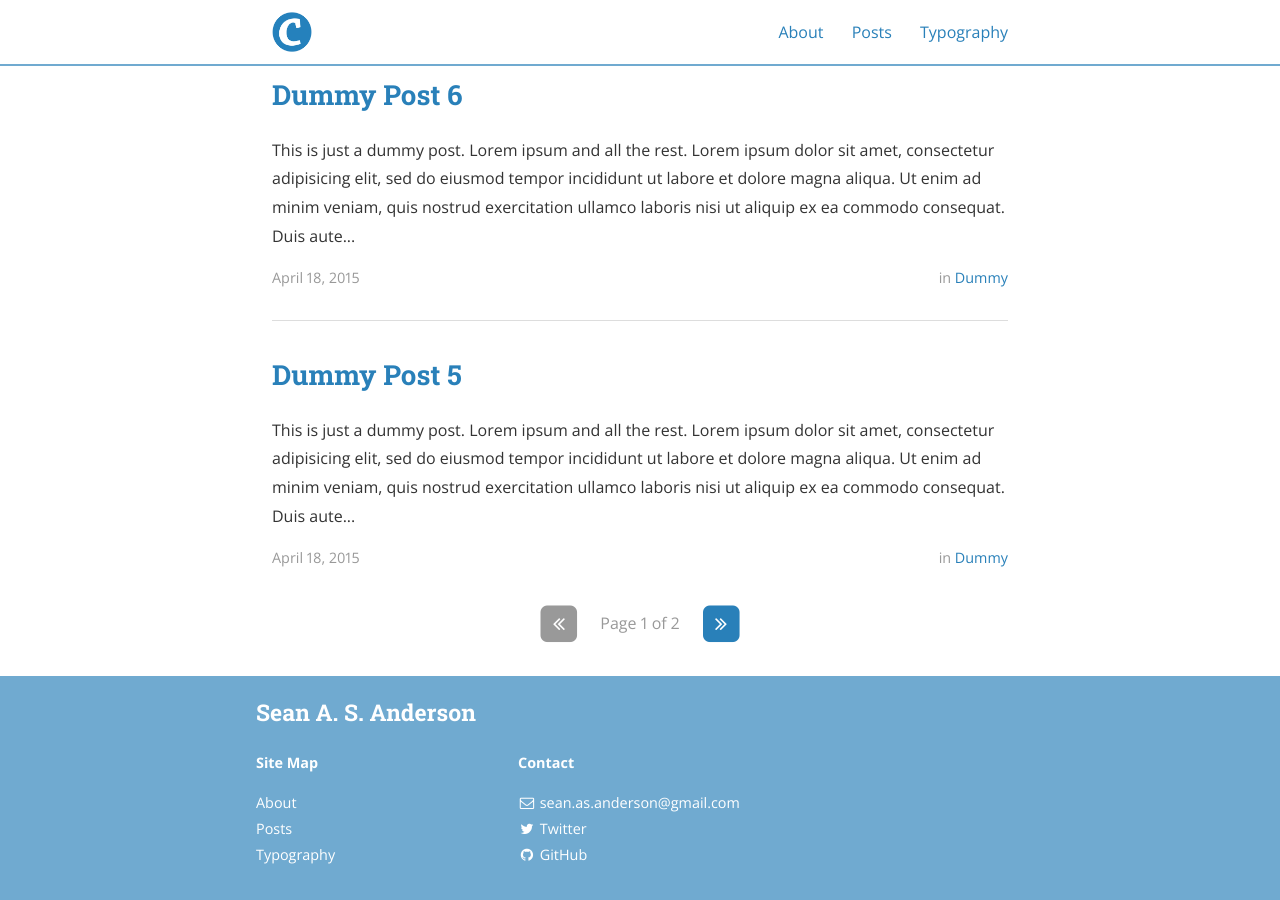
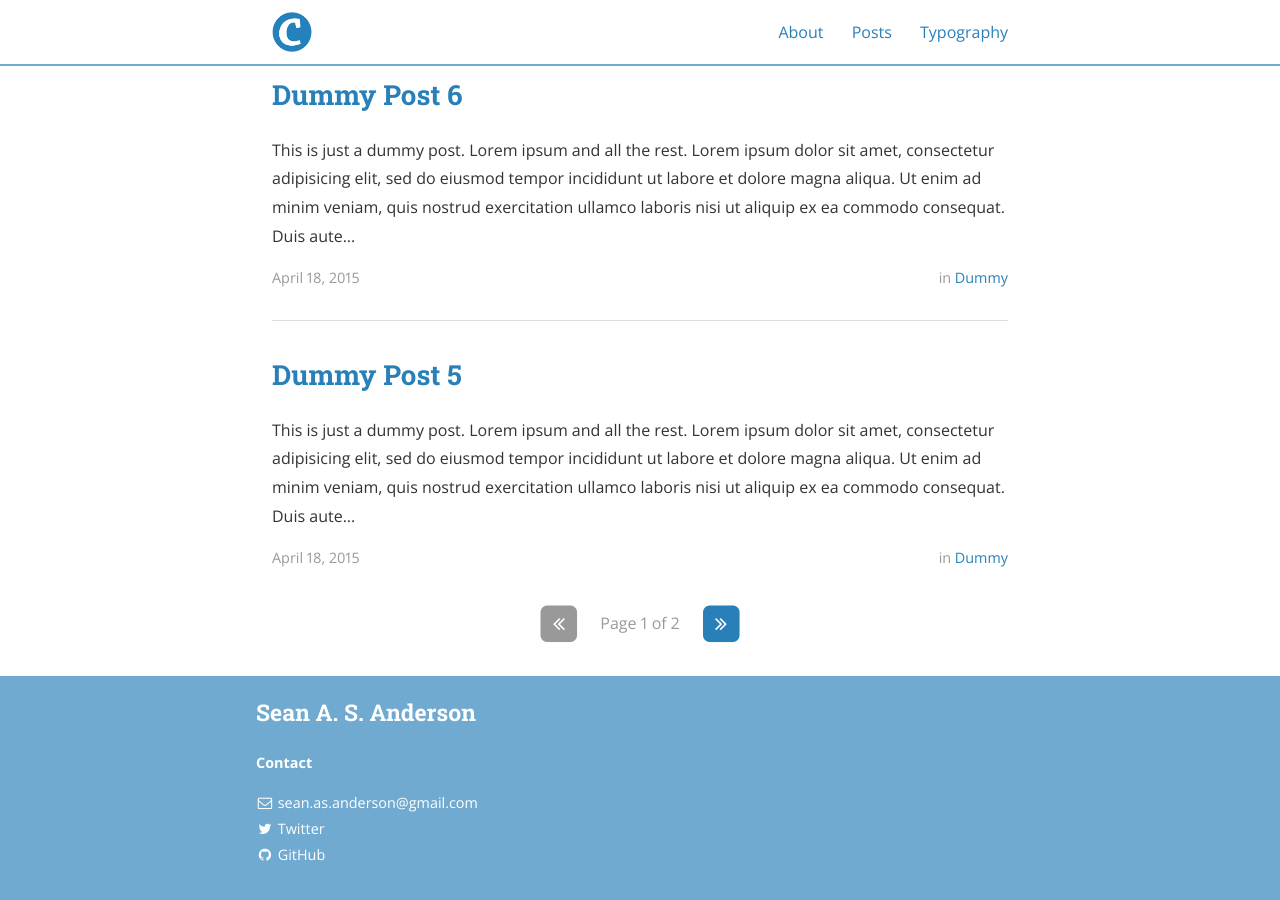
Before and after one commit to SeanASAnderson/SeanASAnderson.github.io, a Jekyll site: the page built from index.html, in a window 1280 px wide and 900 px high, scrolled down 1200 px. Built offline with Jekyll 4.4.1, drawn with Linux system fonts in a browser that asks for light colours; nearby versions of some CDN libraries; the list of posts is cut into pages by our own code.

Commit message:
footer change 2

```diff
--- a/_includes/footer.html
+++ b/_includes/footer.html
@@ -4,13 +4,13 @@
 
     <h3 class="footer-heading">{{ site.title }}</h3>
 
-    <div class="site-navigation">
+    <!--<div class="site-navigation">
 
       <p><strong>Site Map</strong></p>
       <ul class="pages">
 				{% include nav_links.html %}
       </ul>
-    </div>
+    </div>-->
 
     <div class="site-contact">
 
```
